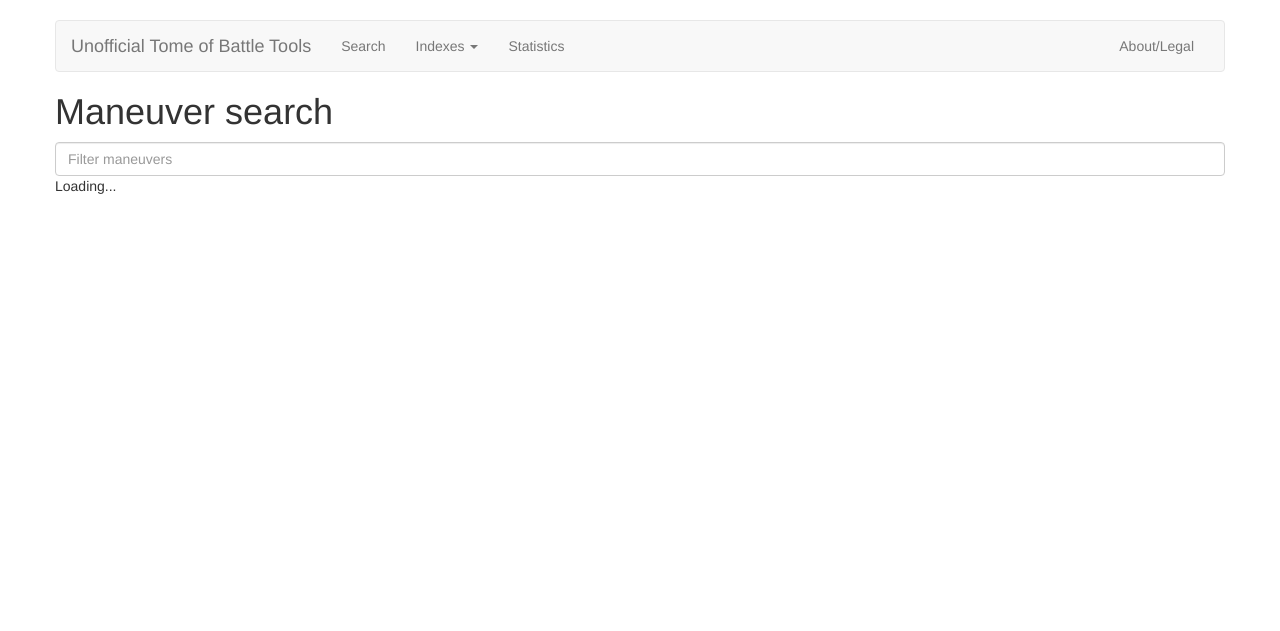
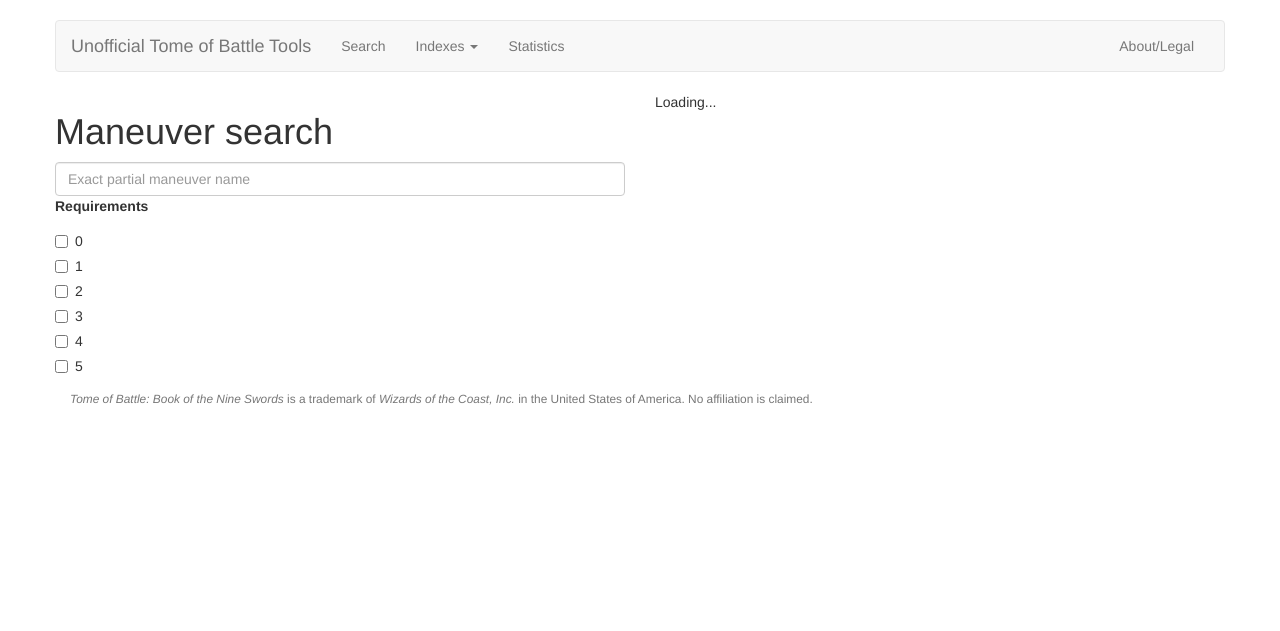
Before and after one commit to Ernir/tome-of-battle-tools, a Django app: page /search/ in a window 1280 px wide. Shown: the top 631 px of the page. Run offline with Django 3.2, Linux system fonts and the light colour scheme; data that the repository does not hold is empty; some libraries are stand-ins or nearby versions.

Commit message:
Add the first Vue number filter - for number of requirements

```diff
--- a/search_engine/static/search.js
+++ b/search_engine/static/search.js
@@ -3,7 +3,7 @@
  * https://jsfiddle.net/chrisvfritz/aomd3y9n/
  */
 
-new Vue({
+var app = new Vue({
     // -------------
     // APP CONTAINER
     // -------------
@@ -32,8 +32,13 @@ new Vue({
                 field: "type"
             }
         ],
+
         maneuvers: [],
-        filterQuery: '',
+
+
+        maneuverName: '',
+        requirements: [],
+
         fetchError: false
     },
 
@@ -43,10 +48,19 @@ new Vue({
     computed: {
         filteredManeuvers: function () {
             var vm = this;
-            return vm.maneuvers.filter(function (user) {
-                var regex = new RegExp(vm.filterQuery, 'i');
-                return regex.test(user.name);
+            return vm.maneuvers.filter(function (maneuver) {
+                var regex = new RegExp(vm.maneuverName, 'i');
+                return regex.test(maneuver.name)
+                    && (vm.integerRequirements.length === 0 || vm.integerRequirements.includes(maneuver.requirements));
             });
+        },
+        integerRequirements: function () {
+            var reqs = [];
+            // No fancy mapping due to hidden observers
+            for (var i = 0; i < this.requirements.length; i++) {
+                reqs.push(parseInt(this.requirements[i]));
+            }
+            return reqs;
         },
         statusMessage: function () {
             if (this.fetchError) {
--- a/search_engine/static/style.css
+++ b/search_engine/static/style.css
@@ -38,3 +38,13 @@ body {
 [v-cloak] {
     display: none;
 }
+
+/* Table filter animations */
+/*TODO: Make them not ugly*/
+.maneuver-list-enter, .maneuver-list-leave-active {
+    display: none;
+}
+
+.maneuver-list-move {
+    transition: transform 0.5s;
+}
--- a/search_engine/templates/search.html
+++ b/search_engine/templates/search.html
@@ -4,10 +4,58 @@
 {% block content %}
     {% verbatim %}
     <div v-cloak id="app">
+    <div class="row">
+        <div class="col-md-6">
             <h1>
                 Maneuver search
             </h1>
-        <input v-model="filterQuery" placeholder="Filter maneuvers" class="form-control">
+
+            <input v-model="maneuverName" placeholder="Exact partial maneuver name" class="form-control">
+            <div class="form-group">
+                <label for="" class="control-label ">
+                    Requirements
+                </label>
+                <div class="controls">
+                    <div class="checkbox">
+                        <label class="">
+                            <input type="checkbox" name="requirements" value="0" v-model="requirements">
+                            0
+                        </label>
+                    </div>
+                    <div class="checkbox">
+                        <label class="">
+                            <input type="checkbox" name="requirements" value="1" v-model="requirements">
+                            1
+                        </label>
+                    </div>
+                    <div class="checkbox">
+                        <label class="">
+                            <input type="checkbox" name="requirements" value="2" v-model="requirements">
+                            2
+                        </label>
+                    </div>
+                    <div class="checkbox">
+                        <label class="">
+                            <input type="checkbox" name="requirements" value="3" v-model="requirements">
+                            3
+                        </label>
+                    </div>
+                    <div class="checkbox">
+                        <label class="">
+                            <input type="checkbox" name="requirements" value="4" v-model="requirements">
+                            4
+                        </label>
+                    </div>
+                    <div class="checkbox">
+                        <label class="">
+                            <input type="checkbox" name="requirements" value=5 v-model="requirements">
+                            5
+                        </label>
+                    </div>
+                </div>
+            </div>
+        </div>
+        <div class="col-md-6">
             <table v-if="filteredManeuvers.length" class="table">
                 <thead>
                 <tr>
@@ -28,6 +76,7 @@
                 {{ statusMessage }}
             </p>
         </div>
+    </div>
     {%  endverbatim %}
 {% endblock %}
 
--- a/search_engine/views.py
+++ b/search_engine/views.py
@@ -91,14 +91,7 @@ def perform_search(request):
 
 def get_maneuvers(request):
     ml = Maneuver.objects.filter(has_errata_elsewhere=False).all()
-    return_list = [{
-        "id": m.id,
-        "name": m.name,
-        "level": m.level,
-        "discipline": m.discipline.name,
-        "requirements": m.requirements,
-        "type": m.type.name
-    } for m in ml]
+    return_list = [m.serialize_to_dict() for m in ml]
     return JsonResponse(return_list, safe=False)
 
 
```
Also changed, not shown: search_engine/models.py (+45 -1 lines). Lines whose indentation alone changed are shown as unchanged.
